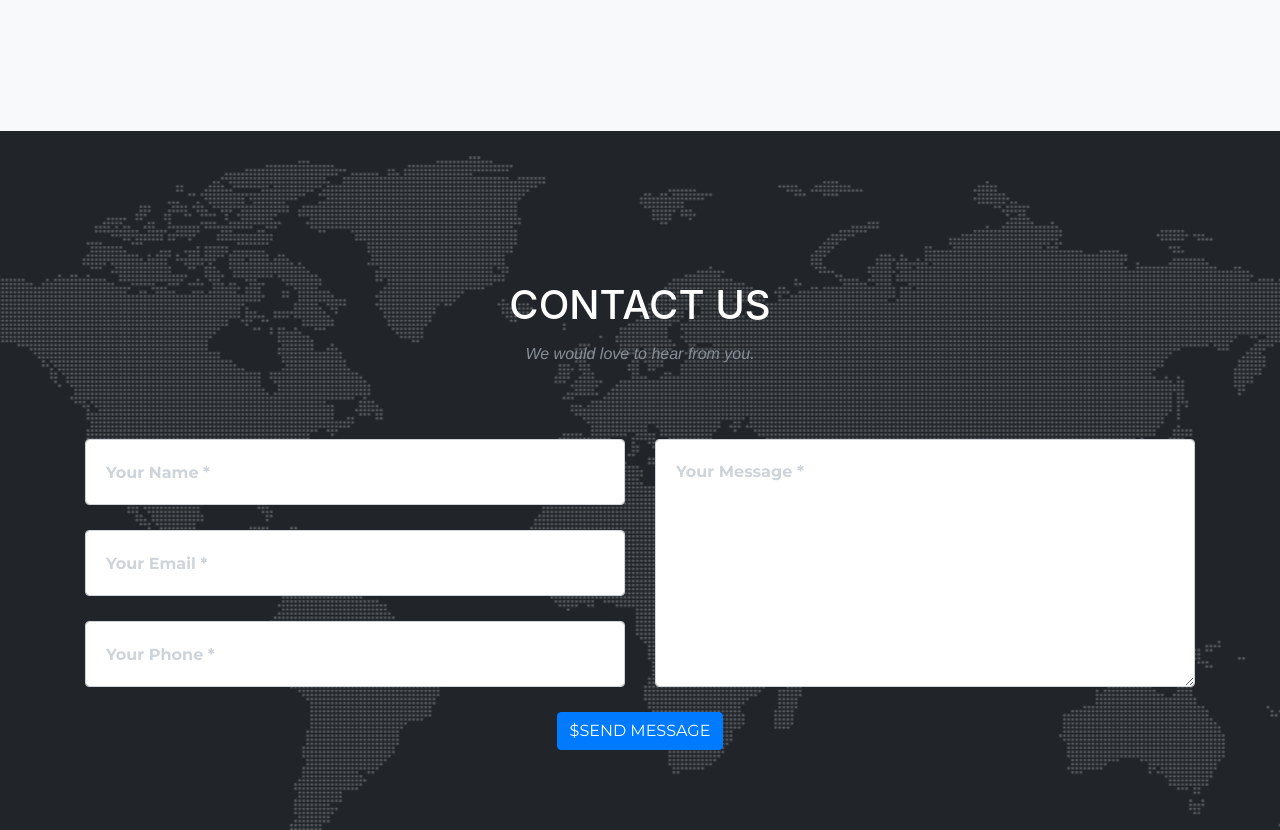
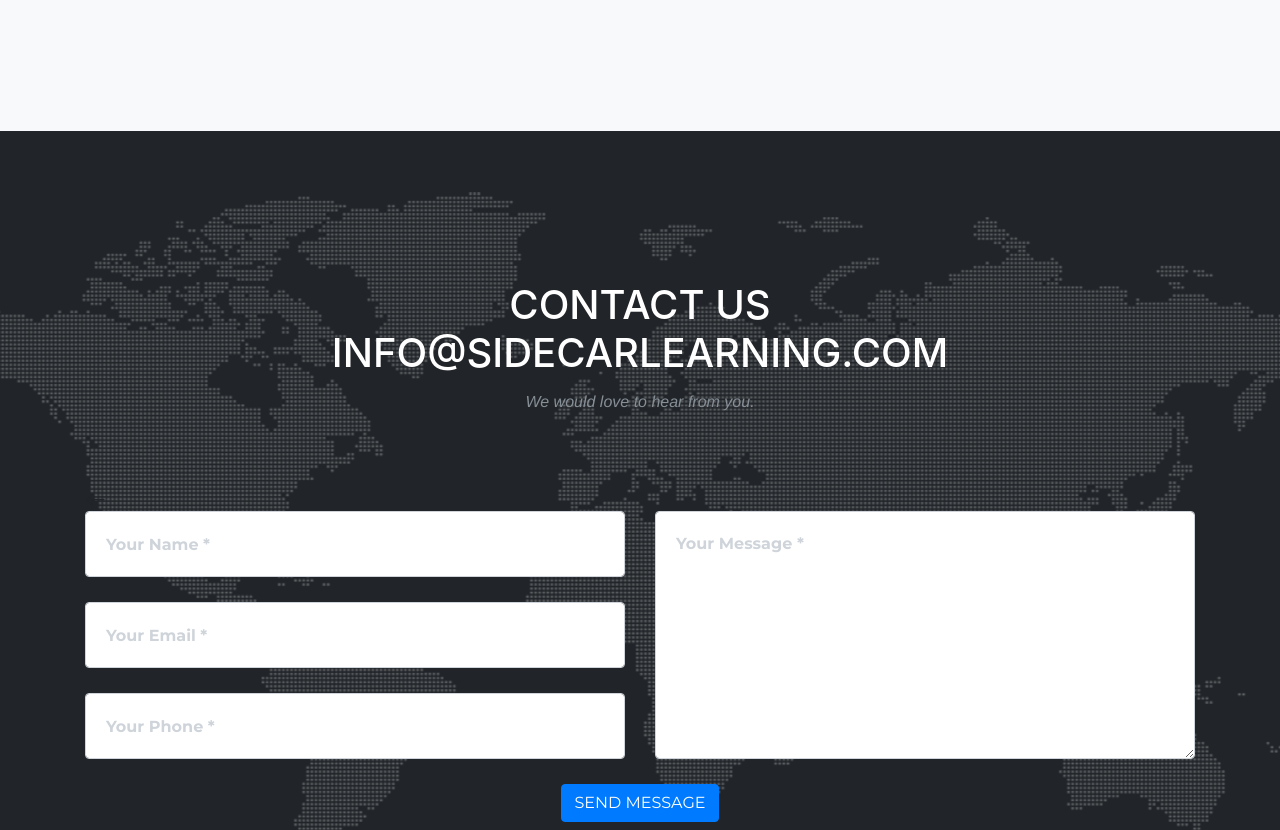
Before and after one commit to jasondewland/sidecarlearning, a website with bundled scripts: page index.html in a window 1280 px wide. Shown: the part 2920-3750 px from the top of the page. Built offline with nearby package versions, Linux system fonts and the light colour scheme; a web font is replaced by a local one.

Commit message:
Update index.html

```diff
--- a/index.html
+++ b/index.html
@@ -525,11 +525,11 @@
       <div class="container">
         <div class="row">
           <div class="col-lg-12 text-center">
-            <h2 class="section-heading text-uppercase">Contact Us</h2>
+            <h2 class="section-heading text-uppercase">Contact Us<br/> info@sidecarlearning.com</h2>
             <h3 class="section-subheading text-muted">We would love to hear from you.</h3>
           </div>
         </div>
-        <div class="row">
+        <--<div class="row">
           <div class="col-lg-12">
             <form id="contactForm" name="sentMessage" novalidate form action="mailto:info@sidecarlearning.com">
               <div class="row">
@@ -557,14 +557,14 @@
                 <div class="col-lg-12 text-center">
                   <div id="success"></div>
                   <button id="sendMessageButton" class="btn btn-primary btn-xl text-uppercase" type="submit" a href="mailto:info@sidecarlearning.com">
-$Send Message</button>
+Send Message</button>
                 </div>
               </div>
             </form>
           </div>
         </div>
       </div>
-    </section>
+    </section>-->
 
     <!-- Footer -->
     <footer>
```
